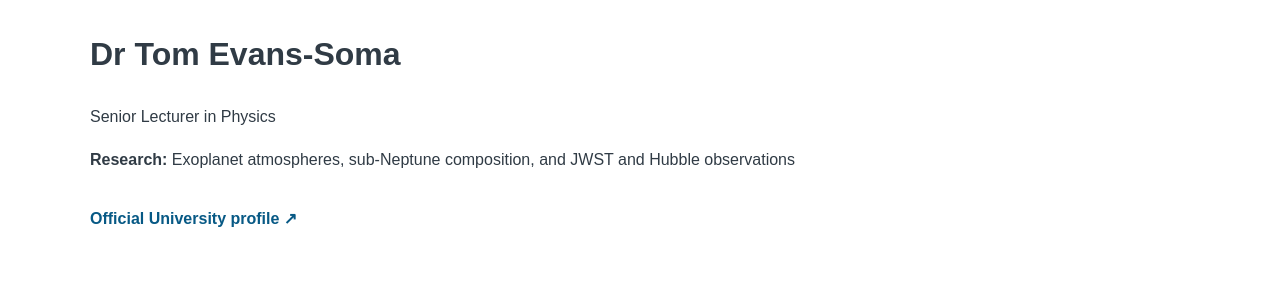
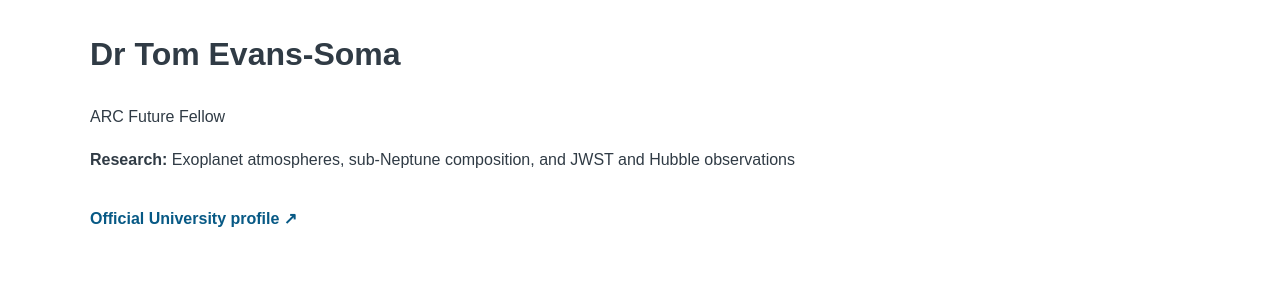
Before and after one commit to NewyPhysics/unofficial_homepage, a Jekyll site: the page built from _people/evans-soma-tom.md, in a window 1280 px wide and 900 px high. Shown: the part 190-490 px from the top of the window. Built offline with Jekyll 4.4.1, drawn with Linux system fonts in a browser that asks for light colours.

Commit message:
Tom Evans-Soma's role is ARC Future Fellow
Co-Authored-By: Claude Opus 5.5 <noreply@anthropic.com>
Claude-Session: https://claude.ai/code/session_01LYcBCLwvG5rvH6dJMd99nN

```diff
--- a/_people/evans-soma-tom.md
+++ b/_people/evans-soma-tom.md
@@ -1,7 +1,7 @@
 ---
 name: "Dr Tom Evans-Soma"
 sort_name: "Evans-Soma"
-role: "Senior Lecturer in Physics"
+role: "ARC Future Fellow"
 research: "Exoplanet atmospheres, sub-Neptune composition, and JWST and Hubble observations"
 official_url: "https://www.newcastle.edu.au/profile/tom-evans-soma"
 ---
```
